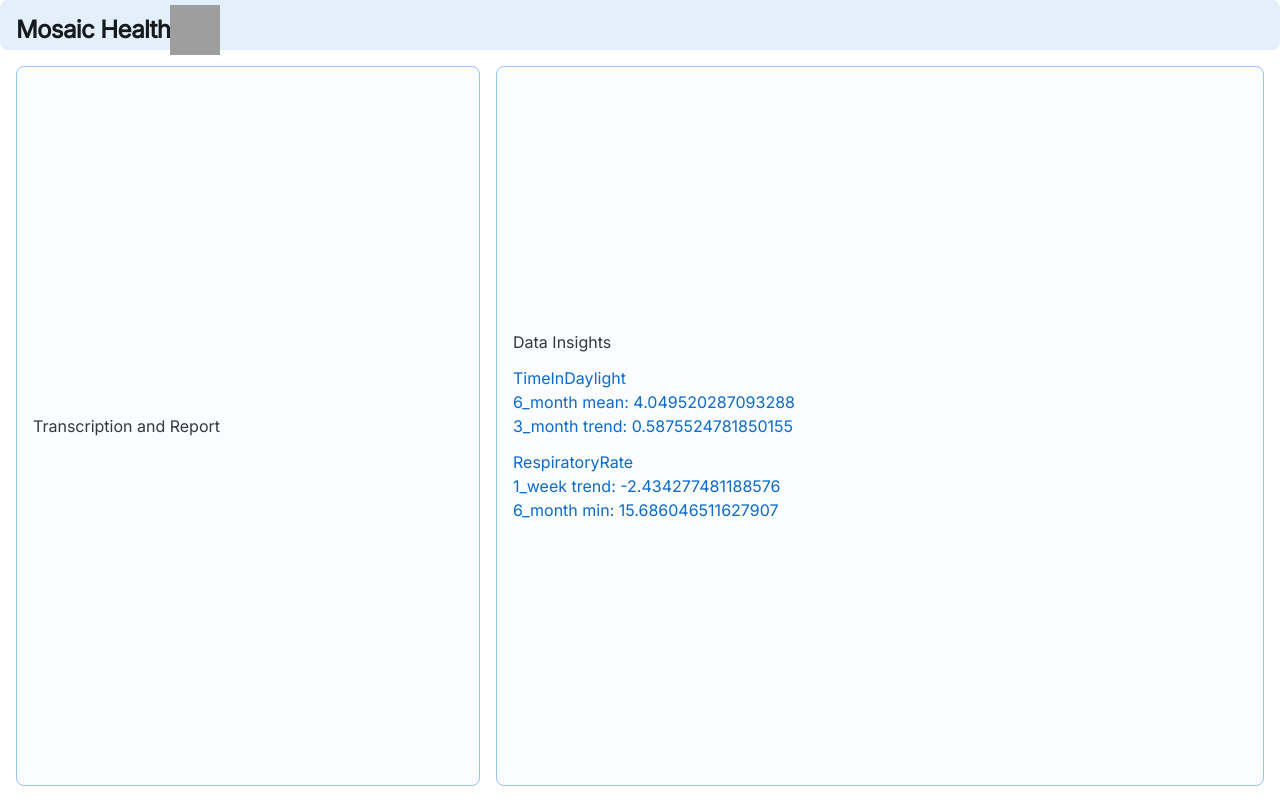
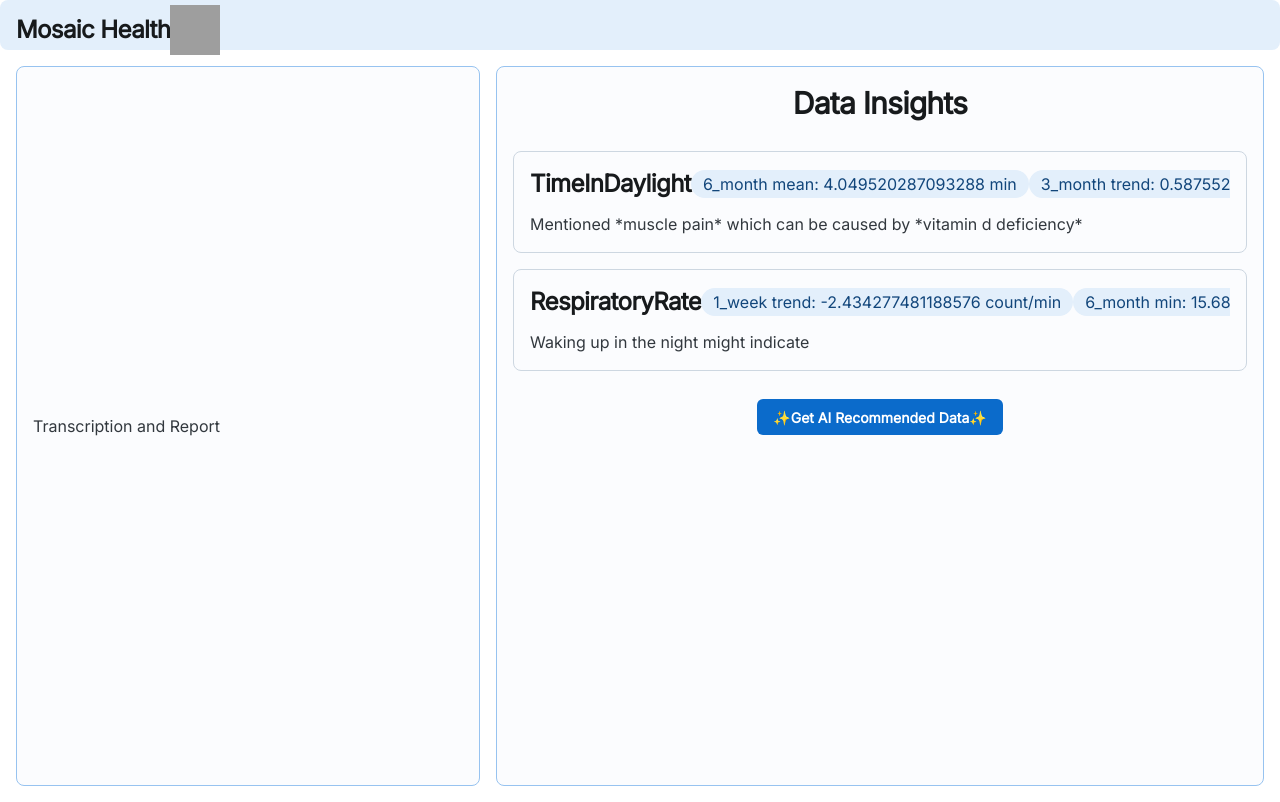
Before and after one commit to sohampatil17/MosaicHealth-AI, a React (Vite) app in the folder Mosaic-Health-AI-Web/: page / in a window 1280 px wide. Built offline with nearby package versions, Linux system fonts and the light colour scheme; grey boxes are pictures that could not be loaded.

Commit message:
Initial Data Insights UI

```diff
--- a/Mosaic-Health-AI-Web/src/components/Data_Insights.tsx
+++ b/Mosaic-Health-AI-Web/src/components/Data_Insights.tsx
@@ -1,10 +1,13 @@
-import { Card, Typography } from '@mui/joy';
+import { Button, Card, Typography, Sheet, Chip } from '@mui/joy';
 import { Key, useEffect, useState } from 'react';
+
+// todo: add +/- % to trend data
+// todo: rounding
 
 // todo: implement an AI model to predict what data is actually important
 const importantData = [
     {
-        reasoning: "Patient mentioned *muscle pain* which can be caused by *vitamin d deficiency*",
+        reasoning: "Mentioned *muscle pain* which can be caused by *vitamin d deficiency*",
         category: "TimeInDaylight",
         data1_time: "6_month",
         data1_type: "mean",
@@ -12,7 +15,7 @@ const importantData = [
         data2_type: "trend"
     },
     {
-        reasoning: "second example important data point",
+        reasoning: "Waking up in the night might indicate ",
         category: "RespiratoryRate",
         data1_time: "1_week",
         data1_type: "trend",
@@ -37,12 +40,14 @@ export default function DataInsights() {
     useEffect(() => {
         if (appleHealthData) {
             const enrichedData = importantData.map(dataPoint => {
+                const unit = appleHealthData.data[dataPoint.category]?.unit;
                 const data1_value = appleHealthData.data[dataPoint.category]?.[dataPoint.data1_time]?.[dataPoint.data1_type];
                 const data2_value = appleHealthData.data[dataPoint.category]?.[dataPoint.data2_time]?.[dataPoint.data2_type];
 
                 // Return a new object that includes the extracted values
                 return {
                     ...dataPoint, // Spread the existing dataPoint properties
+                    unit,
                     data1_value,  // Add the new data1_value
                     data2_value   // Add the new data2_value
                 };
@@ -53,15 +58,22 @@ export default function DataInsights() {
     }, [appleHealthData, importantData]);
 
     return (
-        <Card color='primary' sx={{ margin: 2, justifyContent: 'center', width: '60%' }}>
-            <Typography> Data Insights </Typography>
-            {enrichedData && enrichedData.map((data: any, index: Key | null | undefined) => (
-                <div key={index}>
-                    <div>{data.category}</div>
-                    <div>{data.data1_time} {data.data1_type}: {data.data1_value}</div>
-                    <div>{data.data2_time} {data.data2_type}: {data.data2_value}</div>
-                </div>
-            ))}
-        </Card>
+        <Card color='primary' sx={{ margin: 2, justifyItems: 'top', alignItems: 'center', width: '60%' }}>
+            <Typography level='h2'>Data Insights</Typography>
+            <Sheet sx={{ width: '100%' }}>
+                {enrichedData && enrichedData.map((data: any, index: Key | null | undefined) => (
+                    <Card key={index} sx={{ width: '100%', marginTop: 2, marginBottom: 2 }}>
+                        <Sheet sx={{ display: 'flex', justifyContent: 'space-between', alignItems: 'center', overflowX: 'auto', flexWrap: 'nowrap' }}>
+                            <Typography level='h3'>{data.category}</Typography>
+                            <Chip size="lg" variant="soft" color='primary'>{data.data1_time} {data.data1_type}: {data.data1_value} {data.unit}</Chip>
+                            <Chip size="lg" variant="soft" color='primary'>{data.data2_time} {data.data2_type}: {data.data2_value}</Chip>
+                        </Sheet>
+                        <Typography>{data.reasoning}</Typography>
+                    </Card>
+                ))
+                }
+            </Sheet >
+            <Button>✨Get AI Recommended Data✨</Button>
+        </Card >
     );
 }
```
